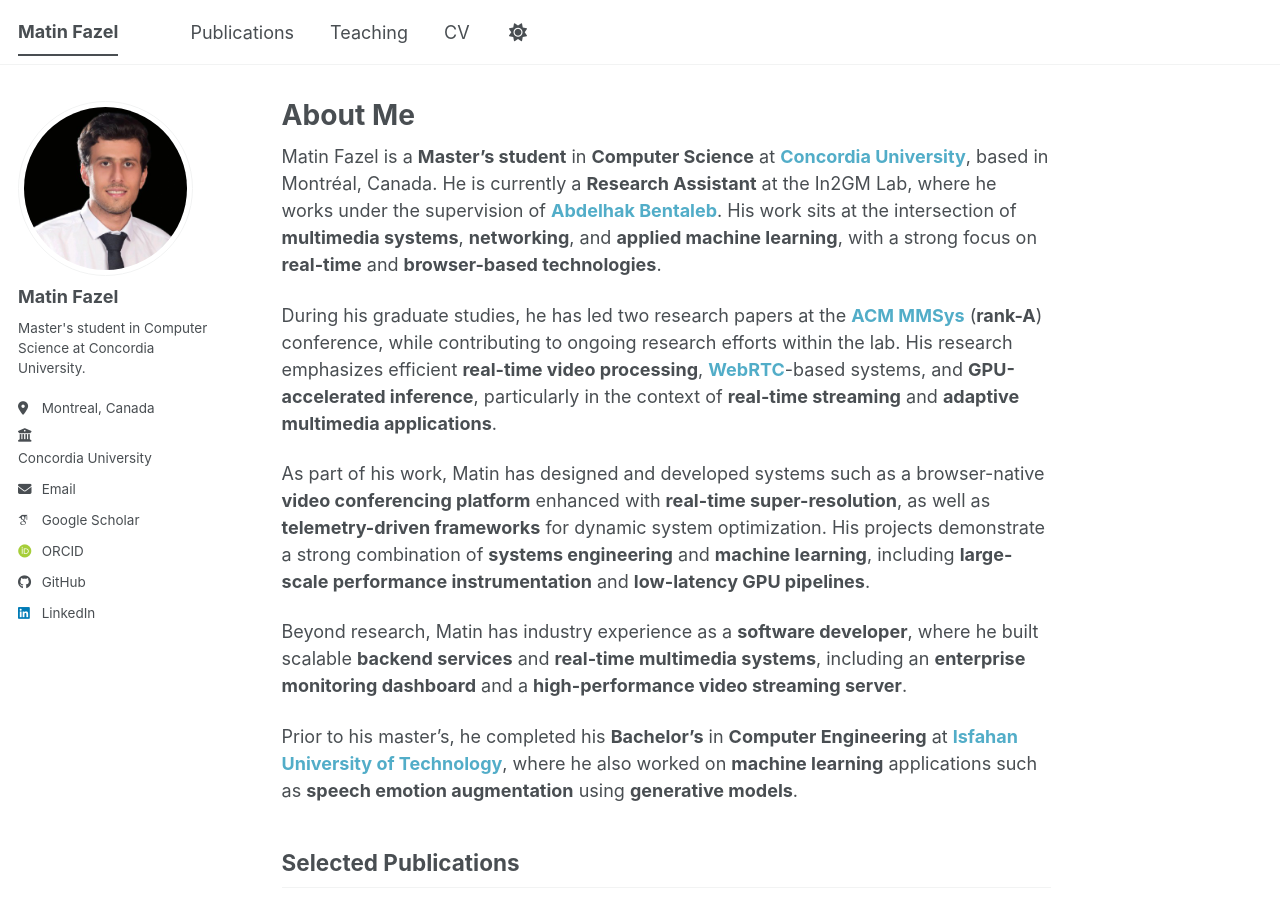
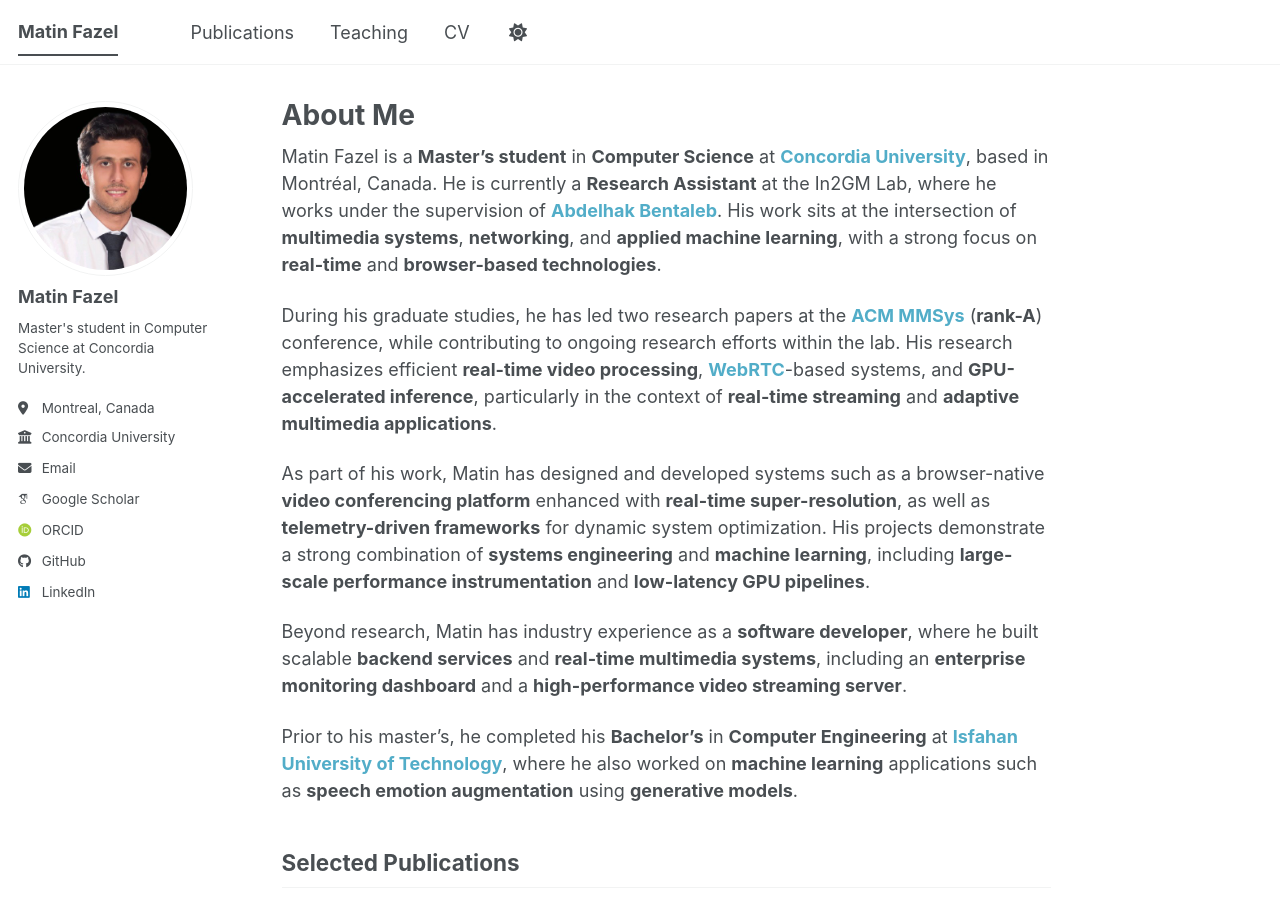
Before and after one commit to matinfazel/matinfazel.github.io, a Jekyll site: the page built from _pages/about.md, in a window 1280 px wide and 900 px high. Built offline with Jekyll 4.4.1, drawn with Linux system fonts in a browser that asks for light colours; some web fonts are replaced; a script bundle is joined from its source files by our own code; library files that are not in the unit come from our copies.

Commit message:
Publication

```diff
--- a/_includes/author-profile.html
+++ b/_includes/author-profile.html
@@ -29,11 +29,12 @@
       {% endif %}
       {% if author.employer %}
         <li class="author__desktop">
-          <i class="fas fa-fw fa-building-columns icon-pad-right" aria-hidden="true"></i>
           {% if author.employer_url %}
-            <a href="{{ author.employer_url }}">{{ author.employer }}</a>
+            <a href="{{ author.employer_url }}">
+              <i class="fas fa-fw fa-building-columns icon-pad-right" aria-hidden="true"></i>{{ author.employer }}
+            </a>
           {% else %}
-            {{ author.employer }}
+            <i class="fas fa-fw fa-building-columns icon-pad-right" aria-hidden="true"></i>{{ author.employer }}
           {% endif %}
         </li>
       {% endif %}
```
